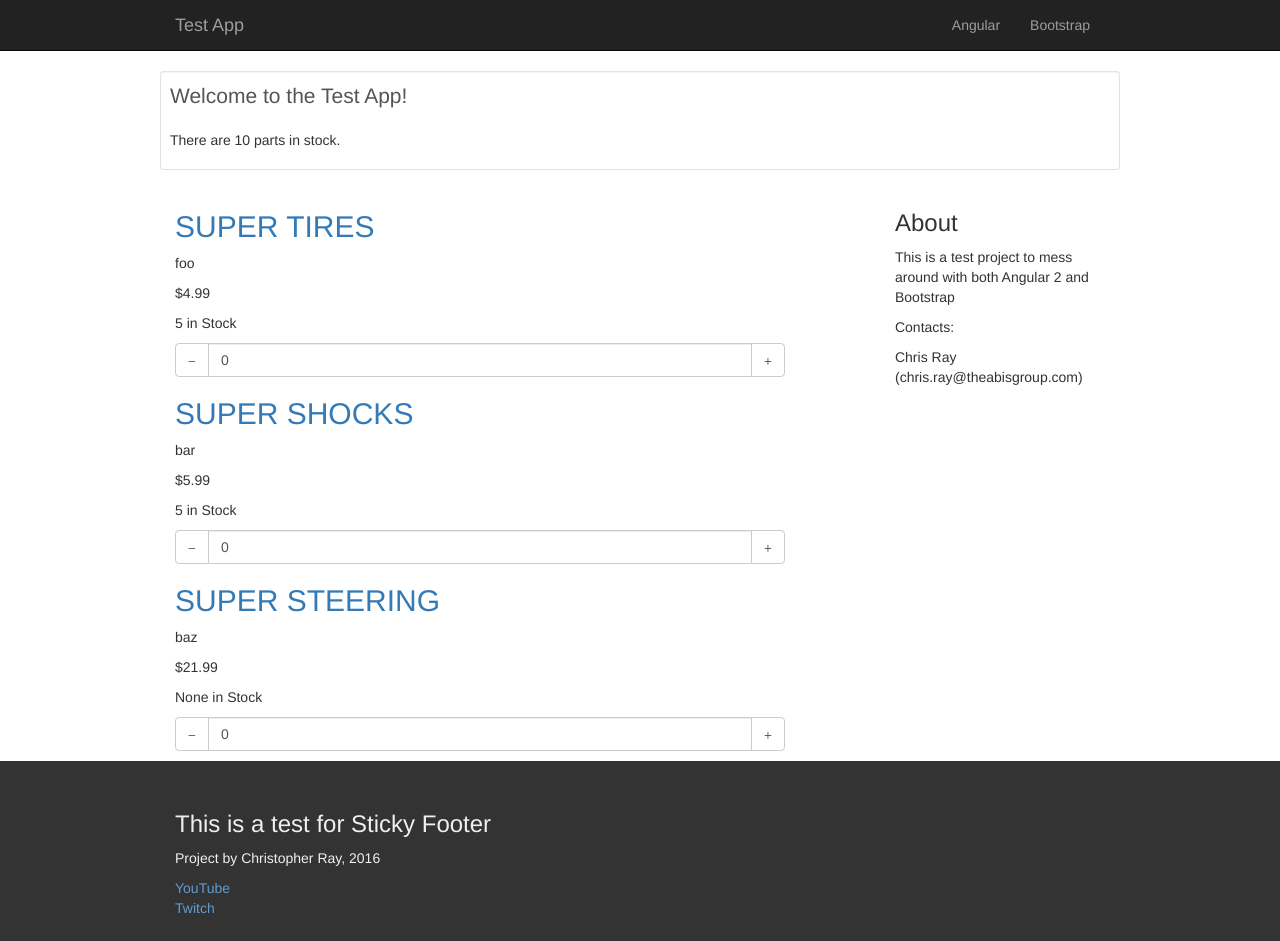
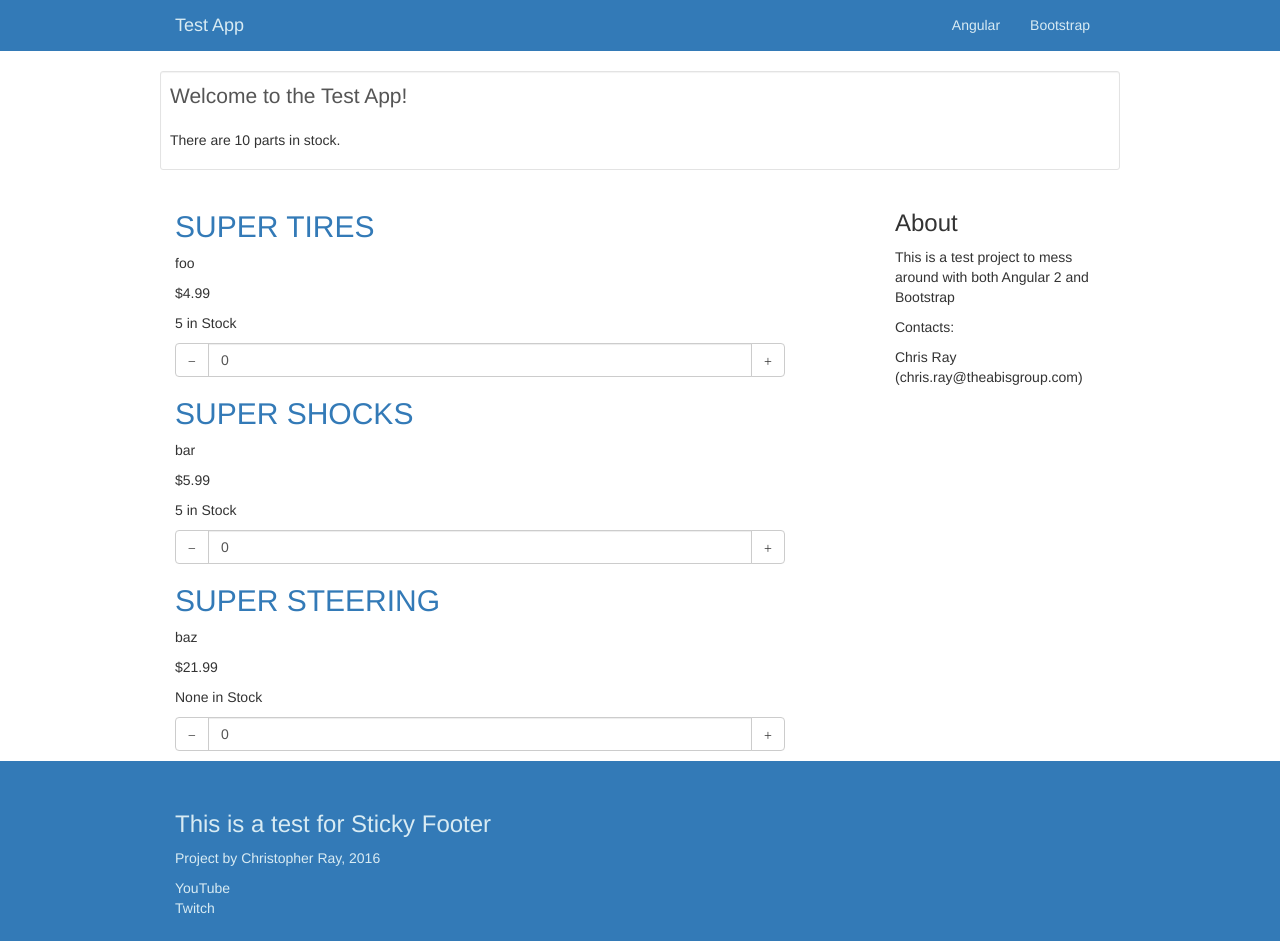
Before and after one commit to chris-ray-abis/testProject, an Angular app: page /car-parts in a window 1280 px wide. Built offline with nearby package versions, Linux system fonts and the light colour scheme; a web font is replaced by a local one.

Commit message:
customized navbar and footer themes

```diff
--- a/src/app/navbar/navbar.component.html
+++ b/src/app/navbar/navbar.component.html
@@ -1,4 +1,4 @@
-<div class='navbar navbar-inverse navbar-static-top'>
+<div class='navbar navbar-static-top'>
   <div class='container'>
     <div class='navbar-header'>
       <a [routerLink] ="['/']" class='navbar-brand'>{{title}}</a>
--- a/src/styles.css
+++ b/src/styles.css
@@ -15,8 +15,8 @@ body {
   width: 100%;
   /* Set the fixed height of the footer here */
   height: 180px;
-  background-color: #333;
-  color: #efefef;
+  background-color: rgb(51, 122, 183);
+  color: #d8ebf3;
   padding: 30px 0;
 }
 
@@ -30,12 +30,11 @@ body {
 }
 
 .footer a{
-  color: #639bcf;
+  color: #d8ebf3;
 }
 .footer a:hover{
-  color: #d8e6f3;
+  color: #fff;
 }
-
 /*End of Sticky Footer Styles*/
 
 .container{
@@ -49,3 +48,25 @@ body {
 .lead{
   color: #555;
 }
+
+/*Custom Navbar Theme*/
+.navbar{
+  background-color: rgb(51, 122, 183);
+}
+.navbar a{
+  color: #d8ebf3;
+}
+.nav > li > a:focus,
+.nav > li > a:hover,
+.nav .open>a,
+.nav .open>a:focus,
+.nav .open>a:hover{
+  background-color: #204d74;
+}
+.navbar a:hover{
+  color: #fff;
+}
+.navbar-toggle .icon-bar{
+  background-color:  #d8ebf3;
+}
+/*End Custom Navbar Theme*/
```
